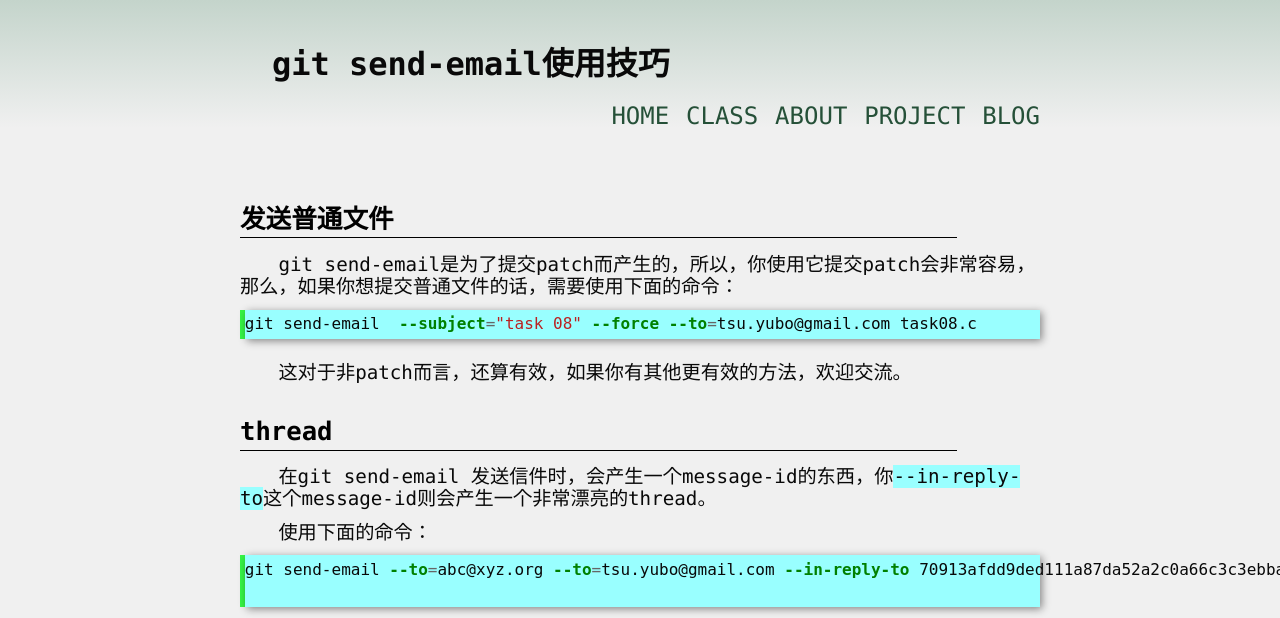
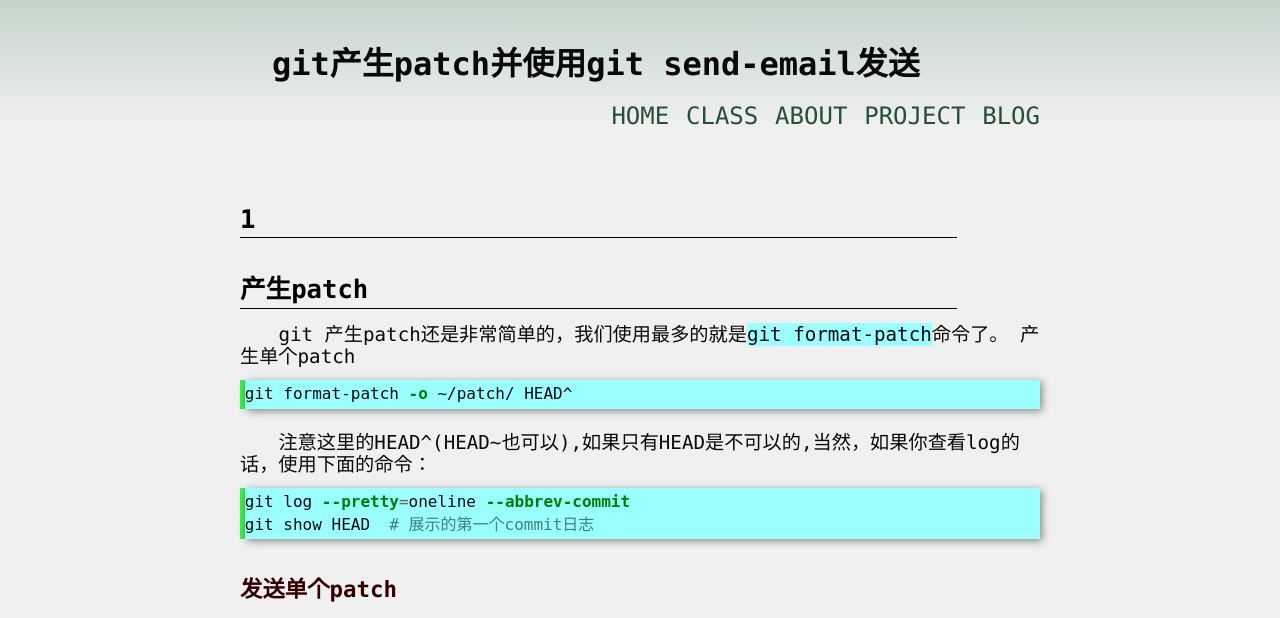
Before and after one commit to yuzibo/yuzibo.github.io, a Jekyll site: the page built from _posts/2017-02-04-git_send_email_tips.md, in a window 1280 px wide and 1400 px high. Shown: the top 618 px of the window. Built offline with Jekyll 4.4.1, drawn with Linux system fonts in a browser that asks for light colours; comment, search, counter and statistics services are not loaded; some of the changed text lies outside the part shown.

Commit message:
add more content

````diff
--- a/_posts/2017-02-04-git_send_email_tips.md
+++ b/_posts/2017-02-04-git_send_email_tips.md
@@ -1,30 +1,74 @@
 ---
-title: "git send-email使用技巧"
+title: "git产生patch并使用git send-email发送"
 category: git
 layout: article
 ---
 
-# 发送普通文件
-
-git send-email是为了提交patch而产生的，所以，你使用它提交patch会非常容易，那么，如果你想提交普通文件的话，需要使用下面的命令：
+# 1
+# 产生patch
+git 产生patch还是非常简单的，我们使用最多的就是`git format-patch`命令了。
+产生单个patch
 
 ```bash
-git send-email  --subject="task 08" --force --to=tsu.yubo@gmail.com task08.c
+git format-patch -o ~/patch/ HEAD^
+```
+注意这里的HEAD^(HEAD~也可以),如果只有HEAD是不可以的,当然，如果你查看log的话，使用下面的命令：
+
+```bash
+git log --pretty=oneline --abbrev-commit
+git show HEAD  # 展示的第一个commit日志
+```
+## 发送单个patch
+### mutt方法
+很简单的一点就是 mutt -H your-pacth,then send it,oh, sure, don not forget maintainer of address and who is them.
+如何得到维护人的地址或者相关列表呢？使用下面的命令：
+
+```bash
+git show HEAD | perl scripts/get_maintainer.pl --separator , --nokeywords --nogit --nogit-fallback --norolestats --nol
+perl scripts/get_maintainer.pl --separator , --nokeywords --nogit --nogit-fallback --norolestats --nol -f source-files
 ```
 
-这对于非patch而言，还算有效，如果你有其他更有效的方法，欢迎交流。
+### git send-email
+way 1: git send-email --annotate HEAD^,这一个方式不可控。
+way 2: git send-email your-patch.使用这个方法，你上面产生patch的格式稍微复杂些：使用下面的命令：
 
-# thread
+```bash
+git format-patch -o ~/patch/ --cc=mail-list1  --to=maintainer@xx.com HEAD^
+```
+上面的地址在上面的命令中挑出即可。为什么我们在这里这么费劲地产生一个patch,这种方式貌似有些复杂，其实用起来就很简单的。
+# 2
+git send-email是为了提交patch而产生的，所以，你使用它提交patch会非常容易，那么，如果你想提交普通文件的话，需要使用下面的命令：
+## 单个文件
+对，接着使用你上面产生的patch，因为它已经包含相应的信息了，所以仅仅使用：
 
-在git send-email 发送信件时，会产生一个message-id的东西，你`--in-reply-to`这个message-id则会产生一个非常漂亮的thread。
+```bash
+git send-email   --to=tsu.yubo@gmail.com your-patch
+```
+一直按"y"即可，这样单个patch就发出去了。(上面的--to你可以用，也可以不用)
 
+# 3.产生多个文件
+[here](https://burzalodowa.wordpress.com/2013/10/05/how-to-send-patches-with-git-send-email/)我是参考的这篇文章。
+例如，你要产生patch的commit如下：
+```bash
+db868ad xhci: remove conversion from generic to pci device in xhci_mem.c
+c010f0c xhci: remove unnecessary check in xhci_free_stream_info()
+a166493 xhci: fix SCT_FOR_CTX(p) macro
+56e4cd3 xhci: replace USB_MAXINTERFACES with config->desc.bNumInterface
+```
+接下来就是两种方法：
+way 1: git format-patch -o ~/patches/ -3 HEAD
+这样你就会得到从`c010f0c`,`a166493`,`56e4cd3`的patch.
+还有一种方式就是 在commit-id 处使用 `56e4cd3^..c010f0c`,这样也能满足上面的方案。
+way 2: git format-patch -o ~/patches/ -3 c010f0c(这一个是重点，我觉得可以用+号往上产生，比如，产生头两个)
+这里很有意思的一件事就是：
+```bash
+git format-patch -o ~/patch/  -3
+```
+就会产生前三个commit的patch.同时，如果你查看0001-xx.patch，你就会看到[PATCH 1/n],这个n就是你上面的"-n".
+你以为这样就结束了，"--to"什么的忘了吗？
+## 带封皮的cover-letter的patchset
 使用下面的命令：
 
 ```bash
-git send-email --to=abc@xyz.org --to=tsu.yubo@gmail.com --in-reply-to 70913afdd9ded111a87da52a2c0a66c3c3ebba52.1494013932.git.tsu.yubo@gmail.com 0002-add-foo-file.patch
-
+git format-patch -o /tmp/ --cover-letter -n --thread=shallow --cc="linux-usb@vger.kernel.org" -3
 ```
-
-效果：
-
-![little.png](http://yuzibo.qiniudn.com/little.png)
````
